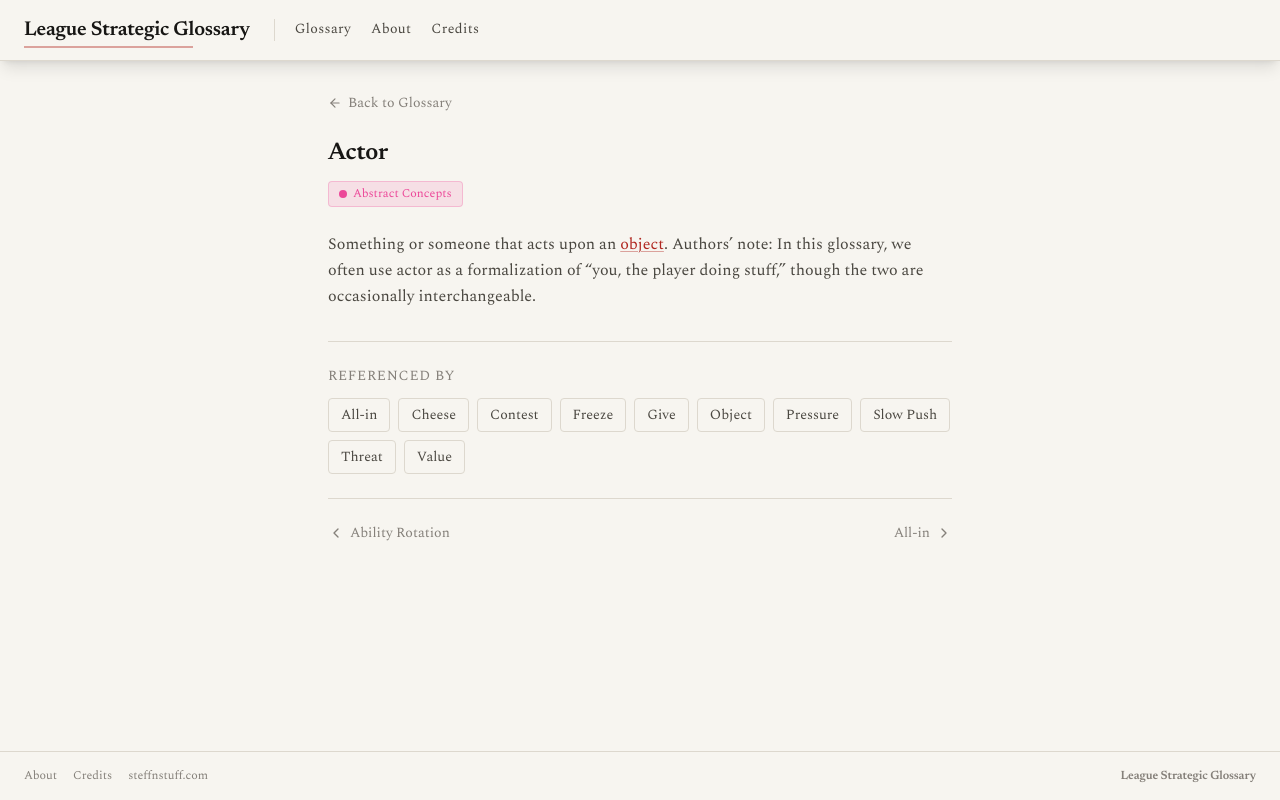
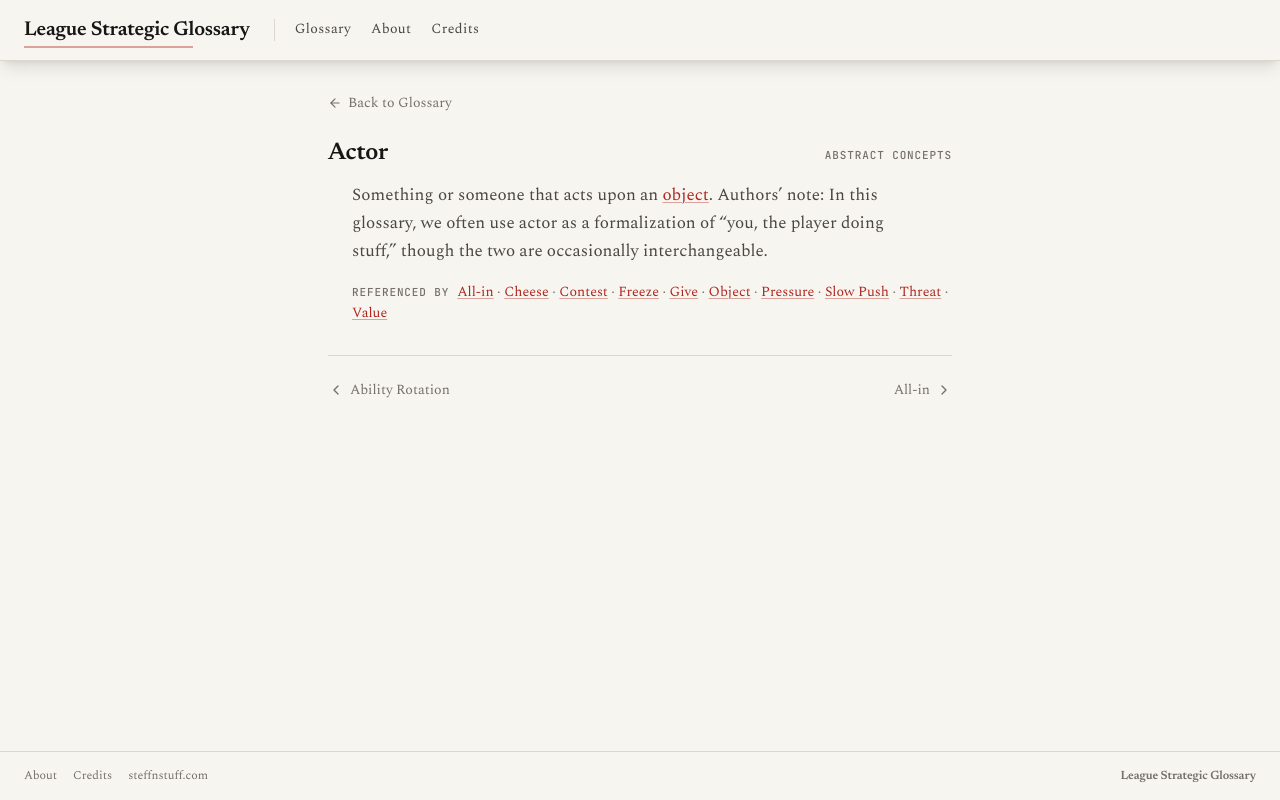
Before and after one commit to peachfuzzz/league-strategic-glossary, a Next.js app: page /term/actor in a window 1280 px wide. Built offline with nearby package versions, Linux system fonts and the light colour scheme.

Commit message:
pass 2b
settled on spectral for bodytext, cards deleted

```diff
--- a/src/app/globals.css
+++ b/src/app/globals.css
@@ -15,7 +15,7 @@
   /* Ink */
   --color-ink:        #171614;  /* headwords, primary text */
   --color-ink-2:      #4A4740;  /* definitions */
-  --color-ink-3:      #85807A;  /* metadata, category labels */
+  --color-ink-3:      #75706A;  /* metadata, category labels */
 
   /* Signal — used sparingly, small areas only */
   --color-signal:     #B0261F;  /* cross-references, headword marks */
@@ -24,7 +24,7 @@
   /* Type */
   --font-display: var(--font-newsreader), Georgia, serif;
   --font-body:    var(--font-spectral), Georgia, serif;
-  --font-ui:      var(--font-inter), system-ui, sans-serif;
+  --font-ui:      var(--font-spectral), system-ui, sans-serif;
   --font-mono:    var(--font-jetbrains-mono), ui-monospace, monospace;
 
   /* Rhythm */
@@ -54,42 +54,16 @@
   font-weight: 400;
 }
 
-/* Small caps for labels (also-known-as, category, see-also). Real small
-   caps where the face supports them; browsers synthesize otherwise. */
-.small-caps {
-  font-variant-caps: small-caps;
-  letter-spacing: 0.05em;
-}
-
-/* Section heading utility (ALSO SEE, REFERENCED BY, etc.) */
-.section-heading {
-  font-size: 0.75rem;
-  font-weight: 500;
-  color: var(--color-ink-3);
-  text-transform: uppercase;
-  letter-spacing: 0.05em;
-}
+/* Alternate term names ("also known as: ...") */
+.also-known-as {
+    font-style: italic;
+    font-size: 0.8125rem;
+    color: var(--color-ink-3);
+  }
 
 /* Base transitions for interactive elements */
 a, button {
   transition: color 150ms ease, border-color 150ms ease, background-color 150ms ease;
-}
-
-/* Ghost button utility (toolbar/action buttons) */
-.btn-ghost {
-  padding: 0.375rem 0.75rem;
-  font-size: 0.875rem;
-  border: 1px solid var(--color-rule);
-  border-radius: 0.25rem;
-  color: var(--color-ink);
-  background: transparent;
-  cursor: pointer;
-  transition: all 150ms ease;
-}
-
-.btn-ghost:hover {
-  border-color: var(--color-signal);
-  background: color-mix(in srgb, var(--color-signal) 15%, transparent);
 }
 
 /* Custom scrollbar styling */
@@ -124,31 +98,6 @@
   outline-offset: 2px;
 }
 
-/* Card shadows */
-.shadow-paper {
-  box-shadow:
-    0 1px 3px rgba(0, 0, 0, 0.3),
-    0 2px 6px rgba(0, 0, 0, 0.2);
-}
-
-/* Card hover utility */
-.card-hover {
-  transition: all 200ms ease;
-}
-
-.card-hover:hover {
-  border-color: var(--color-signal);
-  box-shadow:
-    0 4px 6px rgba(0, 0, 0, 0.4),
-    0 8px 16px rgba(0, 0, 0, 0.3),
-    0 0 0 1px color-mix(in srgb, var(--color-signal) 15%, transparent);
-}
-
-/* Signal accent border */
-.border-accent-subtle {
-  border-color: color-mix(in srgb, var(--color-signal) 30%, transparent);
-}
-
 /* Hand-drawn divider */
 .divider-sketch {
   position: relative;
@@ -173,11 +122,6 @@
   transform: translateY(-0.5px);
 }
 
-/* Slight tilt for cards (optional, use sparingly) */
-.tilt-slight {
-  transform: rotate(-0.3deg);
-}
-
 /* Fade-in animation for modals/overlays */
 @keyframes fadeIn {
   from {
--- a/src/components/GlossaryGraph.tsx
+++ b/src/components/GlossaryGraph.tsx
@@ -438,15 +438,11 @@
           ) : (
             <ListView
               filteredTerms={filteredListTerms}
-              selectedNode={selectedNode}
               setSelectedNode={setSelectedNode}
               glossaryData={glossaryData}
               onDiscoverTerm={handleDiscoverTerm}
               viewMode={viewMode}
               discoveredTerms={discoveredTerms}
-              hoveredTag={hoveredTag}
-              setHoveredTag={setHoveredTag}
-              onToggleTag={toggleTag}
             />
           )}
       </div>
--- a/src/components/ListView.tsx
+++ b/src/components/ListView.tsx
@@ -3,33 +3,26 @@
 import React from 'react';
 import Link from 'next/link';
 import { Search } from 'lucide-react';
-import { GlossaryTerm, tagColors } from '@/data/glossaryData';
+import { GlossaryTerm } from '@/data/glossaryData';
+import { getTagConfig } from '@/config/tags.config';
 import MediaGallery from '@/components/MediaGallery';
 
 interface ListViewProps {
   filteredTerms: GlossaryTerm[];
-  selectedNode: GlossaryTerm | null;
   setSelectedNode: (node: GlossaryTerm | null) => void;
   glossaryData: GlossaryTerm[];
   onDiscoverTerm: (termId: string) => void;
   viewMode: 'explore' | 'viewAll';
   discoveredTerms?: Set<string>;
-  hoveredTag: string | null;
-  setHoveredTag: (tag: string | null) => void;
-  onToggleTag: (tag: string) => void;
 }
 
 export default function ListView({
   filteredTerms,
-  selectedNode,
   setSelectedNode,
   glossaryData,
   onDiscoverTerm,
   viewMode,
   discoveredTerms = new Set(),
-  hoveredTag,
-  setHoveredTag,
-  onToggleTag
 }: ListViewProps) {
   // Render definition with inline autolinks
   const renderDefinitionWithLinks = (term: GlossaryTerm) => {
@@ -37,7 +30,7 @@
     const displayDefinition = term.definition.replace(/`([^`]+)`/g, '$1');
 
     if (!term.autoLinks || term.autoLinks.length === 0) {
-      return <p className="text-ink-2 text-[1.0625rem] leading-[1.65]">{displayDefinition}</p>;
+      return <p className="text-ink-2 text-[1.0625rem] leading-[1.65] max-w-(--measure)">{displayDefinition}</p>;
     }
 
     // Build a map of term IDs to their display names and patterns (including alternates)
@@ -113,7 +106,7 @@
             className={`underline decoration-1 underline-offset-2 transition-colors ${
               isDiscovered
                 ? 'text-signal decoration-signal/40 hover:text-signal-2'
-                : 'text-ink/50 hover:text-signal'
+                : 'text-ink-3 hover:text-signal'
             }`}
           >
             {match.text}
@@ -129,98 +122,67 @@
       parts.push(displayDefinition.substring(lastIndex));
     }
 
-    return <p className="text-ink-2 text-[1.0625rem] leading-[1.65]">{parts}</p>;
+    return <p className="text-ink-2 text-[1.0625rem] leading-[1.65] max-w-(--measure)">{parts}</p>;
   };
 
   return (
     <div className="h-full overflow-y-auto p-6">
-      <div className="max-w-7xl mx-auto space-y-3">
+      <div className="max-w-7xl mx-auto">
         {filteredTerms.length === 0 ? (
           <div className="text-center py-16">
             <Search size={48} className="mx-auto text-ink-3 mb-3" />
             <p className="text-ink-3">No terms match your filters</p>
           </div>
         ) : (
-          filteredTerms.map(term => (
-            <div
-              key={term.id}
-              onClick={() => setSelectedNode(term)}
-              className={`bg-paper-2 border rounded shadow-paper p-4 cursor-pointer transition-all hover:border-signal ${
-                selectedNode?.id === term.id ? 'border-signal ring-2 ring-signal/20' : 'border-rule'
-              }`}
-            >
-              <div className="flex items-start justify-between gap-3 mb-3">
-                <div className="flex-1">
-                  <h3 className="text-2xl font-display">
-                    <Link href={`/term/${term.id}`} className="text-ink hover:text-signal transition-colors">
+          <dl className="divide-y divide-rule">
+            {filteredTerms.map(term => {
+              const category = term.tags
+                .map(tag => getTagConfig(tag)?.label ?? tag)
+                .join(' · ');
+
+              return (
+                <div key={term.id} className="py-[calc(var(--spacing-entry)/2)] first:pt-0 last:pb-0">
+                  <dt>
+                    <div className="flex items-baseline justify-between gap-4">
+                      <Link href={`/term/${term.id}`} className="text-2xl font-display text-ink hover:text-signal transition-colors">
                         {term.term}
                       </Link>
-                  </h3>
+                      {category && (
+                        <span className="shrink-0 text-[0.6875rem] font-mono uppercase tracking-[0.08em] font-medium text-ink-3">
+                          {category}
+                        </span>
+                      )}
+                    </div>
                     {term.alternates && term.alternates.length > 0 && (
-                    <p className="text-[0.8125rem] text-ink-3 font-ui small-caps mt-1">
-                      Also: {term.alternates.join(', ')}
+                      <p className="also-known-as font-body mt-1">
+                        also known as: {term.alternates.join(', ')}
                       </p>
                     )}
-                </div>
+                  </dt>
 
-                {/* Tags - dots instead of pills */}
-                <div className="flex flex-wrap gap-2 justify-end">
-                  {term.tags.map(tag => (
-                    <button
-                      key={tag}
-                      className={`flex items-center gap-1.5 hover:opacity-70 transition-opacity ${
-                        hoveredTag === tag ? 'opacity-70' : ''
-                      }`}
-                      onClick={(e) => {
-                        e.stopPropagation();
-                        onToggleTag(tag);
-                      }}
-                      onMouseEnter={() => setHoveredTag(tag)}
-                      onMouseLeave={() => setHoveredTag(null)}
-                      title={`Filter by ${tag}`}
-                    >
-                      <div
-                        className="w-2.5 h-2.5 rounded-full"
-                        style={{ backgroundColor: tagColors[tag] || '#A0A0A0' }}
-                      />
-                      <span className="text-xs text-ink-3">{tag}</span>
-                    </button>
-                  ))}
-                </div>
-              </div>
+                  <dd className="mt-3 pl-6">
+                    {renderDefinitionWithLinks(term)}
 
-              {/* Definition with inline autolinks */}
-              <div className="divider-sketch">
-                {renderDefinitionWithLinks(term)}
-              </div>
-
-              {/* Compact media */}
                     {term.media && term.media.length > 0 && (
-                <div className="divider-sketch">
+                      <div className="mt-4 max-w-(--measure)">
                         <MediaGallery media={term.media} compact />
                       </div>
                     )}
 
-              {/* Manual links */}
                     {term.links.length > 0 && (
-                <div className="divider-sketch">
-                  <p className="text-[10px] text-ink-3 mb-2 uppercase tracking-wider">
-                    Related
-                  </p>
-                  <div className="flex flex-wrap gap-2">
-                    {term.links.map(linkId => {
+                      <p className="mt-4 text-[0.875rem] font-body">
+                        <span className="font-mono uppercase tracking-[0.08em] text-[0.6875rem] font-medium text-ink-3 mr-2">
+                          See also
+                        </span>
+                        {term.links.map((linkId, i) => {
                           const linkedTerm = glossaryData.find(t => t.id === linkId);
                           if (!linkedTerm) return null;
 
                           const isDiscovered = discoveredTerms.has(linkedTerm.id);
                           return (
+                            <React.Fragment key={linkId}>
+                              {i > 0 && <span className="text-ink-3"> · </span>}
                               <button
-                          key={linkId}
-                          className={`text-xs transition-colors ${
-                            isDiscovered
-                              ? 'text-signal hover:text-signal-2 hover:underline'
-                              : 'text-ink-3 hover:text-ink-2'
-                          }`}
                                 onClick={(e) => {
                                   e.stopPropagation();
                                   if (viewMode === 'explore') {
@@ -229,16 +191,24 @@
                                     setSelectedNode(linkedTerm);
                                   }
                                 }}
+                                className={`underline decoration-1 underline-offset-2 transition-colors ${
+                                  isDiscovered
+                                    ? 'text-signal decoration-signal/40 hover:text-signal-2'
+                                    : 'text-ink-3 hover:text-signal'
+                                }`}
                               >
                                 {linkedTerm.term}
                               </button>
+                            </React.Fragment>
                           );
                         })}
+                      </p>
+                    )}
+                  </dd>
                 </div>
-                </div>
-              )}
-            </div>
-          ))
+              );
+            })}
+          </dl>
         )}
       </div>
     </div>
--- a/src/components/TermPageContent.tsx
+++ b/src/components/TermPageContent.tsx
@@ -1,5 +1,6 @@
 'use client';
 
+import { Fragment } from 'react';
 import Link from 'next/link';
 import { ChevronLeft, ChevronRight, ArrowLeft } from 'lucide-react';
 import { GlossaryTerm, glossaryData } from '@/data/glossaryData';
@@ -19,7 +20,7 @@
   const displayDefinition = term.definition.replace(/`([^`]+)`/g, '$1');
 
   if (!term.autoLinks || term.autoLinks.length === 0) {
-    return <p className="text-ink-2 text-[1.0625rem] leading-[1.65]">{displayDefinition}</p>;
+    return <p className="text-ink-2 text-[1.0625rem] leading-[1.65] max-w-(--measure)">{displayDefinition}</p>;
   }
 
   // Build a map of term IDs to their display names and patterns
@@ -87,7 +88,30 @@
     parts.push(displayDefinition.substring(lastIndex));
   }
 
-  return <p className="text-ink-2 leading-relaxed text-base">{parts}</p>;
+  return <p className="text-ink-2 text-[1.0625rem] leading-[1.65] max-w-(--measure)">{parts}</p>;
+}
+
+function TrailingList({ label, terms }: { label: string; terms: GlossaryTerm[] }) {
+  if (terms.length === 0) return null;
+
+  return (
+    <p className="mt-4 text-[0.875rem] font-body">
+      <span className="font-mono uppercase tracking-[0.08em] text-[0.6875rem] font-medium text-ink-3 mr-2">
+        {label}
+      </span>
+      {terms.map((linked, i) => (
+        <Fragment key={linked.id}>
+          {i > 0 && <span className="text-ink-3"> · </span>}
+          <Link
+            href={`/term/${linked.id}`}
+            className="text-signal decoration-signal/40 hover:text-signal-2 underline decoration-1 underline-offset-2 transition-colors"
+          >
+            {linked.term}
+          </Link>
+        </Fragment>
+      ))}
+    </p>
+  );
 }
 
 export default function TermPageContent({
@@ -97,9 +121,9 @@
   prevTerm,
   nextTerm,
 }: TermPageContentProps) {
-  const tagConfigs = term.tags
-    .map((t) => getTagConfig(t))
-    .filter((c): c is NonNullable<typeof c> => c !== undefined);
+  const category = term.tags
+    .map((t) => getTagConfig(t)?.label ?? t)
+    .join(' · ');
 
   return (
     <div className="bg-paper flex-1">
@@ -113,90 +137,45 @@
           Back to Glossary
         </Link>
 
-        {/* Term header */}
-        <h1 className="text-2xl font-display text-ink mb-3">{term.term}</h1>
+        {/* dt may not contain heading content, so the document's h1 is
+            visually hidden and the visible headword lives in the dt below. */}
+        <h1 className="sr-only">{term.term}</h1>
 
-        {/* Alternates */}
+        <dl>
+          <div>
+            <dt>
+              <div className="flex items-baseline justify-between gap-4">
+                <span className="text-2xl font-display text-ink">{term.term}</span>
+                {category && (
+                  <span className="shrink-0 text-[0.6875rem] font-mono uppercase tracking-[0.08em] font-medium text-ink-3">
+                    {category}
+                  </span>
+                )}
+              </div>
               {term.alternates && term.alternates.length > 0 && (
-          <p className="text-ink-3 text-[0.8125rem] font-ui small-caps mb-4">
-            Also known as: {term.alternates.join(', ')}
+                <p className="also-known-as font-body mt-1">
+                  also known as: {term.alternates.join(', ')}
                 </p>
               )}
+            </dt>
 
-        {/* Tags */}
-        <div className="flex flex-wrap gap-2 mb-6">
-          {tagConfigs.map((tag) => (
-            <Link
-              key={tag.id}
-              href={`/?tag=${tag.id}`}
-              className="flex items-center gap-1.5 px-2.5 py-1 rounded text-xs transition-colors hover:brightness-110"
-              style={{
-                backgroundColor: `${tag.color}20`,
-                color: tag.color,
-                border: `1px solid ${tag.color}40`,
-              }}
-            >
-              <span
-                className="w-2 h-2 rounded-full"
-                style={{ backgroundColor: tag.color }}
-              />
-              {tag.label}
-            </Link>
-          ))}
-        </div>
+            <dd className="mt-3 pl-6">
+              {renderDefinition(term)}
 
-        {/* Definition */}
-        <div className="mb-8">{renderDefinition(term)}</div>
-
-        {/* Media gallery */}
               {term.media && term.media.length > 0 && (
-          <div className="mb-8">
+                <div className="mt-6 max-w-(--measure)">
                   <MediaGallery media={term.media} />
                 </div>
               )}
 
-        {/* Related terms (manual links) */}
-        {manualLinks.length > 0 && (
-          <div className="mb-6 pt-6 border-t border-rule">
-            <h2 className="text-sm font-medium text-ink-3 uppercase tracking-wider mb-3">
-              Also see
-            </h2>
-            <div className="flex flex-wrap gap-2">
-              {manualLinks.map((linked) => (
-                <Link
-                  key={linked.id}
-                  href={`/term/${linked.id}`}
-                  className="px-3 py-1.5 text-sm rounded border border-rule text-ink-2 hover:border-signal hover:text-signal transition-colors"
-                >
-                  {linked.term}
-                </Link>
-              ))}
+              <TrailingList label="See also" terms={manualLinks} />
+              <TrailingList label="Referenced by" terms={backLinks} />
+            </dd>
           </div>
-          </div>
-        )}
-
-        {/* Back links (terms that reference this one) */}
-        {backLinks.length > 0 && (
-          <div className="mb-6 pt-6 border-t border-rule">
-            <h2 className="text-sm font-medium text-ink-3 uppercase tracking-wider mb-3">
-              Referenced by
-            </h2>
-            <div className="flex flex-wrap gap-2">
-              {backLinks.map((bl) => (
-                <Link
-                  key={bl.id}
-                  href={`/term/${bl.id}`}
-                  className="px-3 py-1.5 text-sm rounded border border-rule text-ink-2 hover:border-signal hover:text-signal transition-colors"
-                >
-                  {bl.term}
-                </Link>
-              ))}
-            </div>
-          </div>
-        )}
+        </dl>
 
         {/* Prev/Next navigation */}
-        <div className="flex items-center justify-between pt-6 border-t border-rule">
+        <div className="flex items-center justify-between mt-8 pt-6 border-t border-rule">
           {prevTerm ? (
             <Link
               href={`/term/${prevTerm.id}`}
```
Also changed, not shown: src/app/layout.tsx (+1 -19 lines), 2 other files (tests, documents, lock files or other folders). Lines whose indentation alone changed are shown as unchanged.
